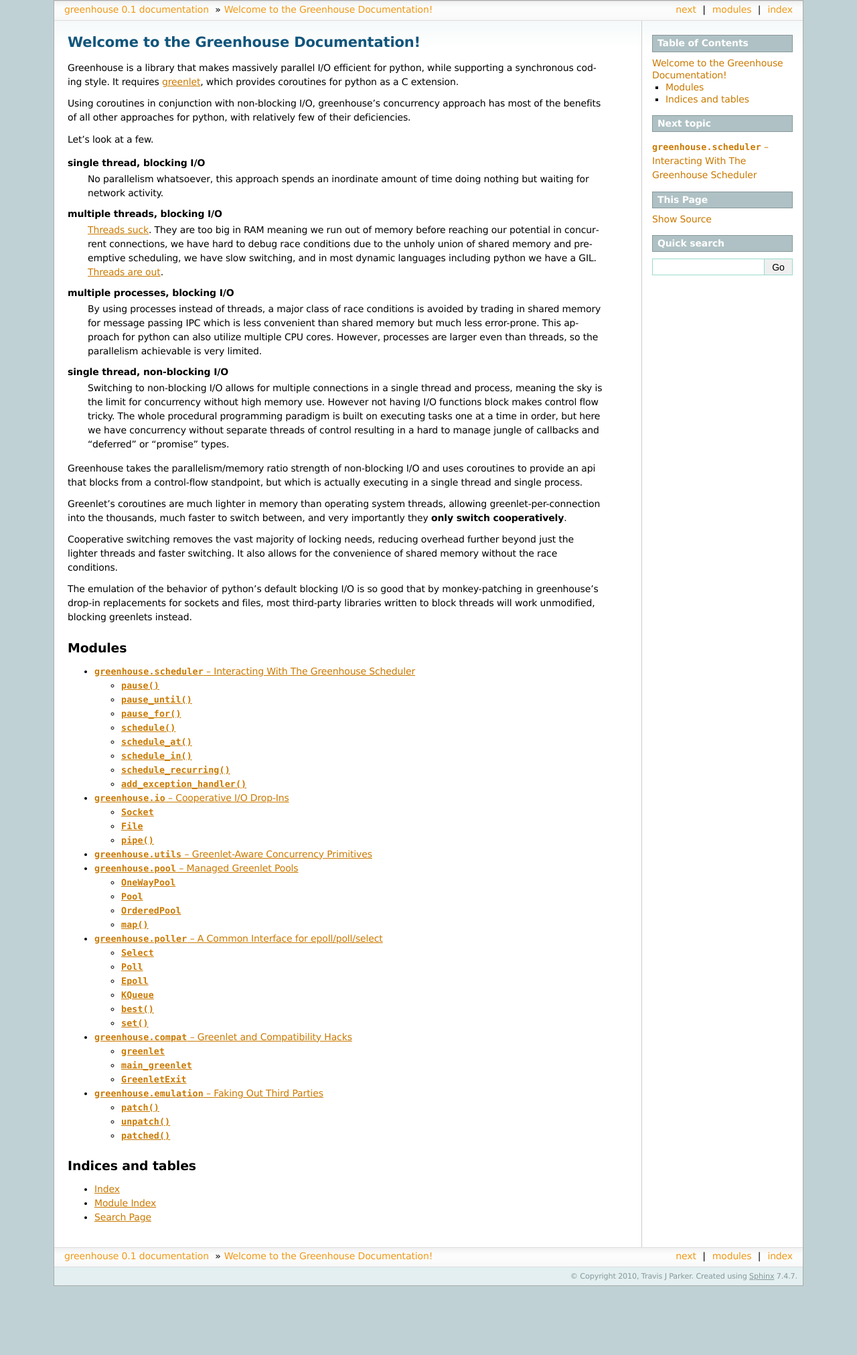
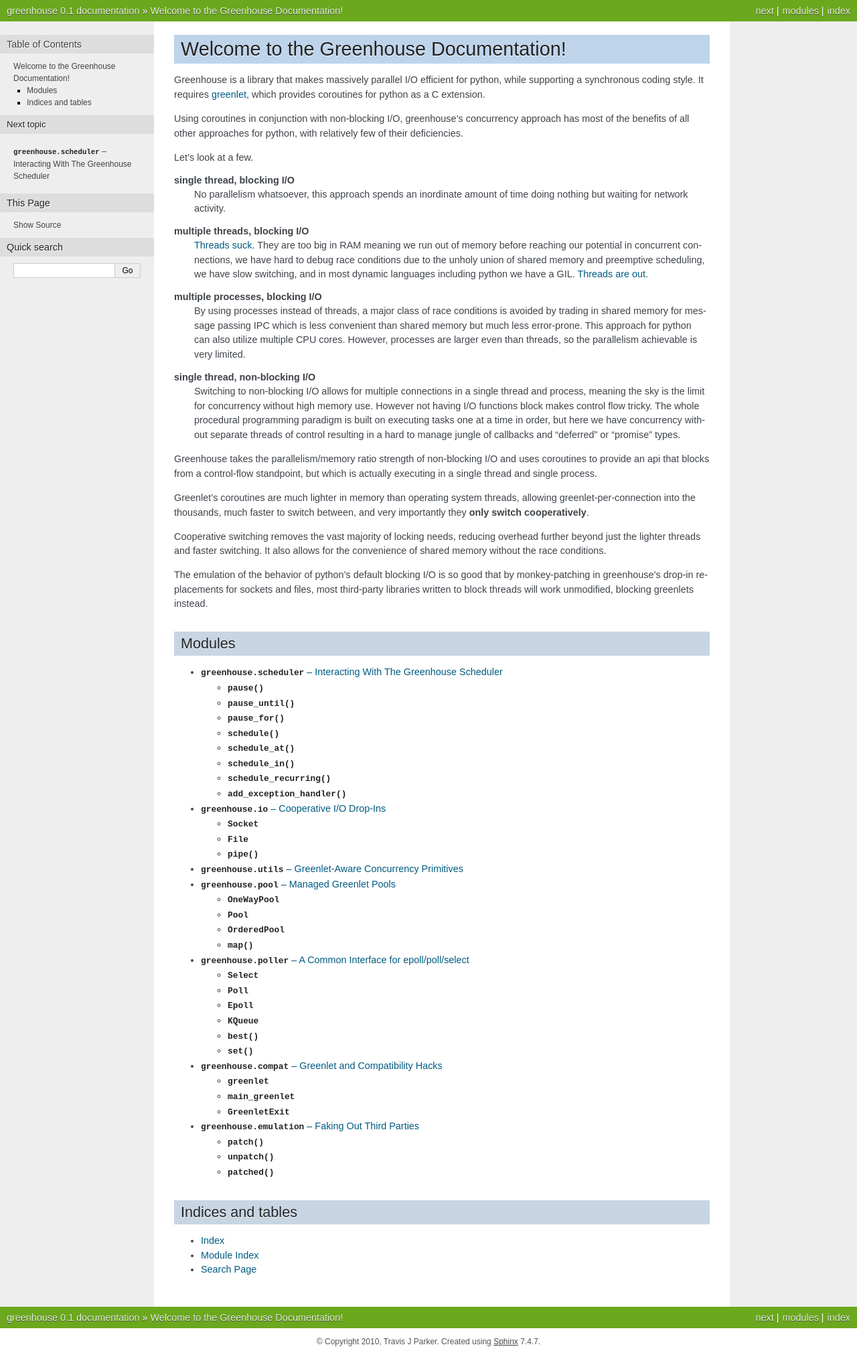
Before and after one commit to teepark/greenhouse, a Sphinx documentation site: the page built from docs/source/index.rst, in a window 1280 px wide. Shown: the whole page at 67% size. Built offline with Sphinx 7.4.7, drawn with Linux system fonts in a browser that asks for light colours; before the commit the page ends 1920 px from its top, so only the background shows below that.

Commit message:
new docs theme and a paver task

```diff
--- a/docs/source/conf.py
+++ b/docs/source/conf.py
@@ -93,7 +93,7 @@
 
 # The theme to use for HTML and HTML Help pages.  Major themes that come with
 # Sphinx are currently 'default' and 'sphinxdoc'.
-html_theme = 'sphinxdoc'
+html_theme = 'nature'
 
 # Theme options are theme-specific and customize the look and feel of a theme
 # further.  For a list of options available for each theme, see the
--- a/pavement.py
+++ b/pavement.py
@@ -48,3 +48,7 @@
     for p in path(__file__).abspath().parent.walkfiles():
         if p.endswith(".pyc") or p.endswith(".pyo"):
             p.remove()
+
+@task
+def docs():
+    sh("cd docs; make html")
```
